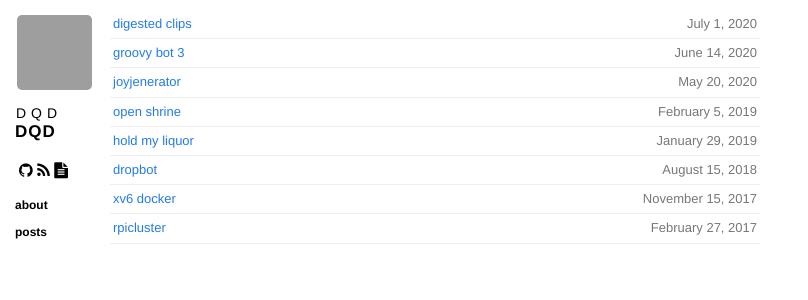
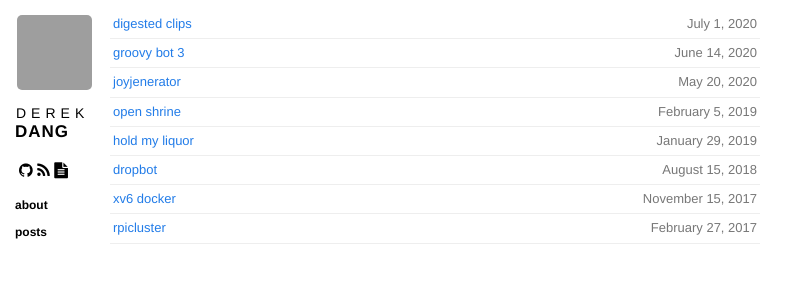
Before and after one commit to dqdang/dqdang.github.io, a Jekyll site: the page built from index.html, in a window 1280 px wide. Shown: the top 300 px of the page, without its empty margins (0-808 px from the left). Built offline with Jekyll 4.4.1, drawn with Linux system fonts in a browser that asks for light colours; nearby versions of some CDN libraries; grey boxes are pictures that could not be loaded.

Commit message:
Change name

```diff
--- a/_config.yml
+++ b/_config.yml
@@ -4,6 +4,6 @@ markdown: kramdown
 gems:
   - jekyll-sitemap
 
-name: dqd
+name: Derek Dang
 url: https://dqdang.github.io
 description: Just another project blog.
```
